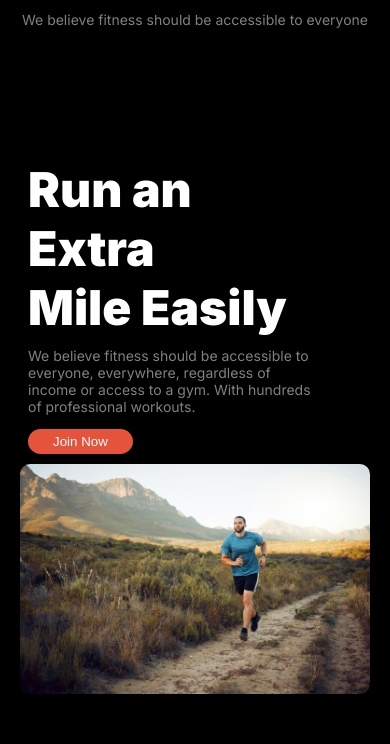
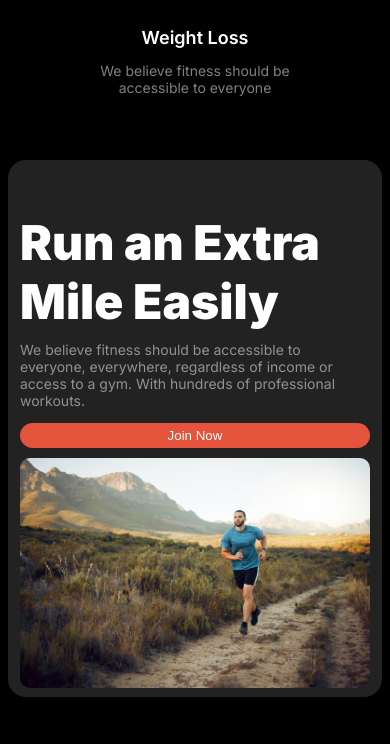
Before and after one commit to tufayelmamun/secondassignment, a plain HTML site: page index.html in a window 390 px wide. Shown: the part 2599-3343 px from the top of the page. Drawn offline with Linux system fonts and the light colour scheme.

Commit message:
responsive modified

```diff
--- a/index.html
+++ b/index.html
@@ -99,7 +99,7 @@
             />
             <h6 class="habit-box-heading">Movement</h6>
             <p class="habit-box-detail">
-              We believe fitness should be accessible to everyone
+              We believe fitness should be <br> accessible to everyone
             </p>
           </div>
           <div class="habit-box-content">
@@ -110,7 +110,7 @@
             />
             <h6 class="habit-box-heading">Time</h6>
             <p class="habit-box-detail">
-              We believe fitness should be accessible to everyone
+              We believe fitness should be <br> accessible to everyone
             </p>
           </div>
           <div class="habit-box-content">
@@ -121,7 +121,7 @@
             />
             <h6 class="habit-box-heading">practice</h6>
             <p class="habit-box-detail">
-              We believe fitness should be accessible to everyone
+              We believe fitness should be <br> accessible to everyone
             </p>
           </div>
           <div class="habit-box-content">
@@ -132,13 +132,13 @@
             />
             <h6 class="habit-box-heading">Weight Loss</h6>
             <p class="habit-box-detail">
-              We believe fitness should be accessible to everyone
+              We believe fitness should be <br> accessible to everyone
             </p>
           </div>
         </div>
       </section>
       <!-- ---------------------Run Extra mile  ---------------------->
-      <section class="common-container">
+      <section class="common-container run-container">
         <div class="run-box">
           <div class="run-details">
             <h3 class="common-heading">
@@ -151,7 +151,7 @@
               professional workouts.
             </p>
             <div class="run-btn">
-              <button class="common-button">Join Now</button>
+              <button id="join-now" class="common-button">Join Now</button>
             </div>
           </div>
           <div>
@@ -211,9 +211,8 @@
             <form action="">
               <input type="text" name="" id="" placeholder="Height/cm" />
               <input type="text" name="" id="" placeholder="Weight/kg" />
-
               <input type="text" name="" id="" placeholder="Age" />
-              <input type="text" name="" id="" placeholder="sex    " />
+              <input type="text" name="" id="" placeholder="sex" />
               <input
                 style="width: 94%"
                 type="text"
--- a/styles/style.css
+++ b/styles/style.css
@@ -163,7 +163,10 @@ right: 225px;
   align-items: center;
 }
 /*------------------------- Run Extra mile -------------------------*/
-
+.run-container{
+    border-radius: 18px;
+background: #222;
+}
 .run-box {
   padding: 20px;
   display: flex;
@@ -176,6 +179,7 @@ right: 225px;
 }
 /* -----------------BMI Calculator -------------------------------*/
 .bmi-section {
+
   margin-bottom: 50px;
 }
 .bmi-title-paragraph {
@@ -195,6 +199,7 @@ right: 225px;
   margin: 0 auto;
   display: flex;
   justify-content: space-between;
+  padding: 20px ;
 }
 table tr {
   color: rgba(255, 255, 255, 0.5);
@@ -320,6 +325,10 @@ footer {
 }
 /* ------------------------small screen---------------------------- */
 @media screen and (max-width: 576px) {
+    .run-box {
+        padding: 5px;
+
+      }
   .navbar {
     margin: 0;
   }
@@ -340,6 +349,13 @@ footer {
   }
   .run-box {
     flex-direction: column;
+  }
+  .run-details {
+    margin-right: 0;
+  }
+  #join-now{
+    margin: 0 auto;
+    width: 100%;
   }
   .run-details {
     margin-bottom: 10px;
```
